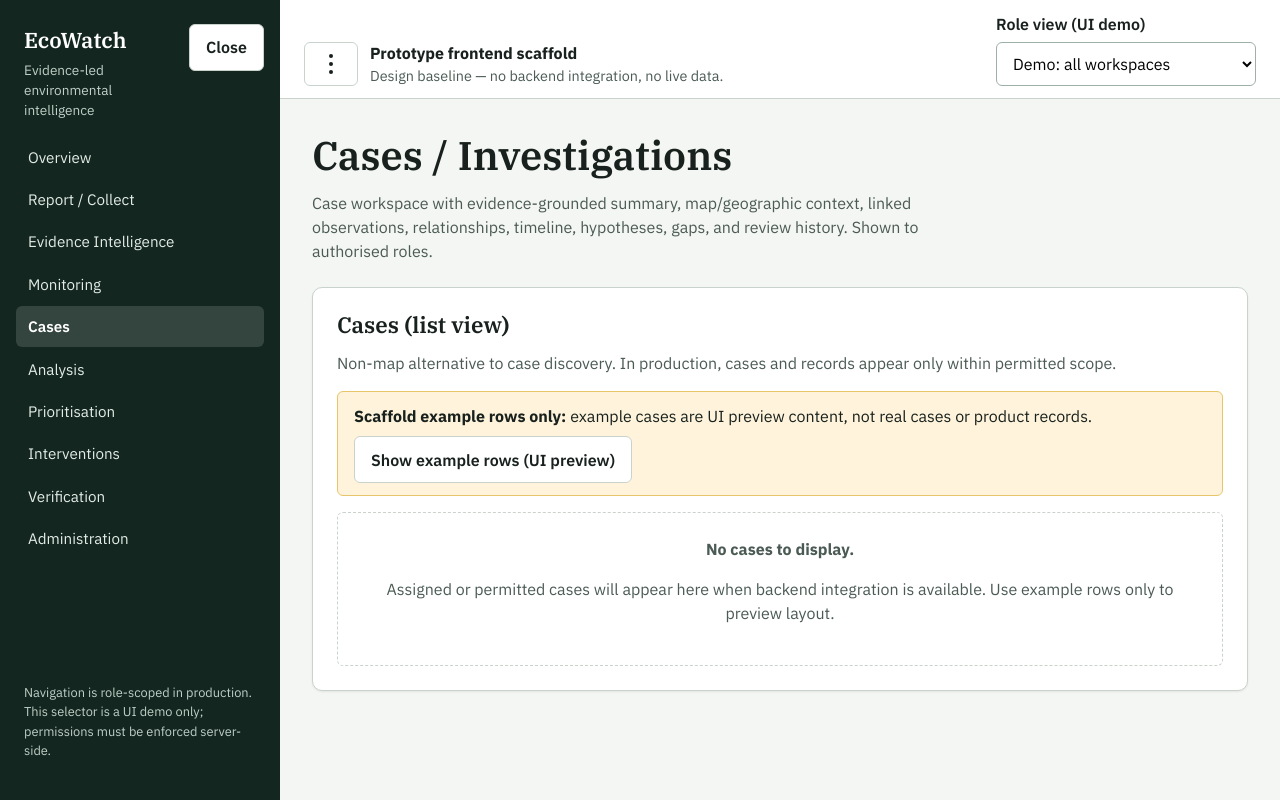
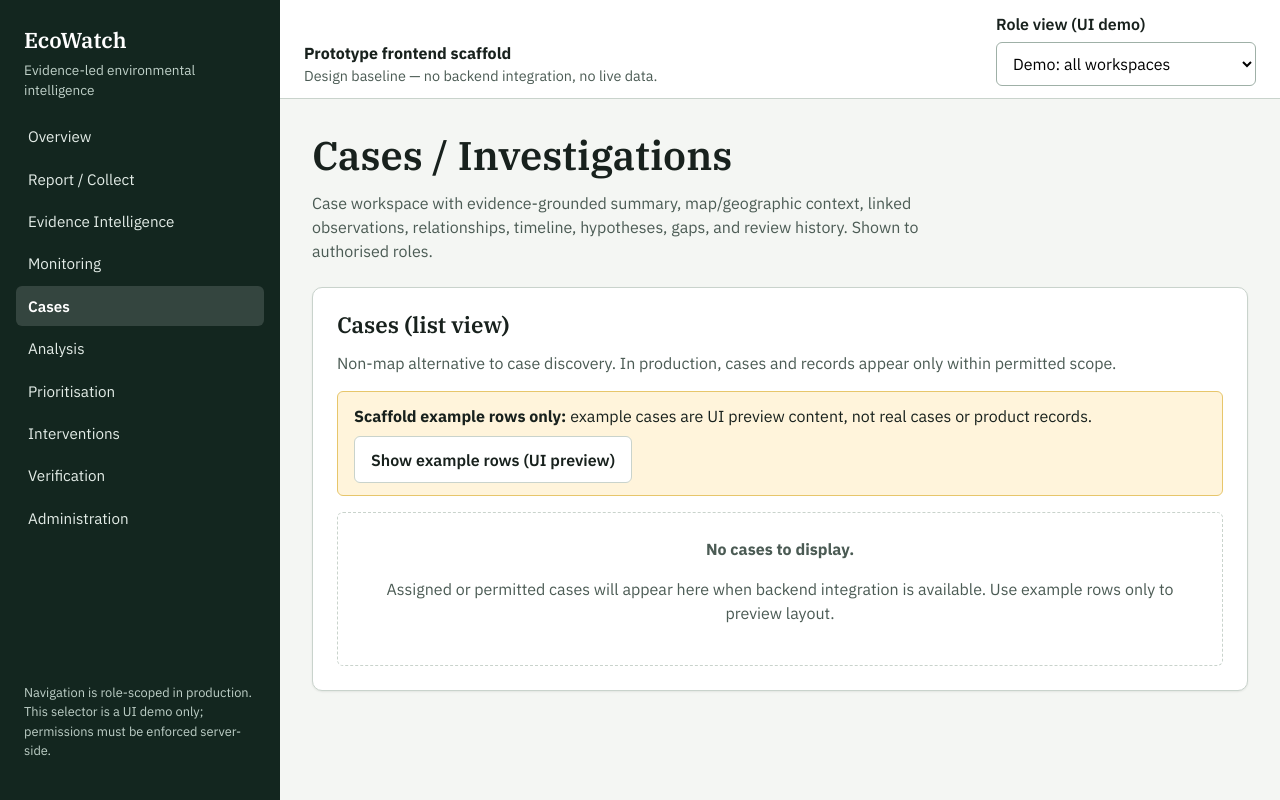
Before and after one commit to Fredprime/EcoWatch, a React (Vite) app in the folder frontend/: page /cases in a window 1280 px wide. Built offline with nearby package versions, Linux system fonts and the light colour scheme.

Commit message:
fix(frontend): hide mobile menu controls on desktop view

```diff
--- a/frontend/src/App.css
+++ b/frontend/src/App.css
@@ -100,11 +100,6 @@
 .topbar-role {
   margin: 0;
   min-width: 260px;
-}
-.menu-button,
-.menu-close,
-.sidebar-backdrop {
-  display: none;
 }
 
 .icon-button {
@@ -243,6 +238,12 @@
   cursor: not-allowed;
 }
 
+.btn.menu-button,
+.btn.menu-close,
+.sidebar-backdrop {
+  display: none;
+}
+
 .toolbar {
   display: flex;
   gap: var(--space-3);
@@ -284,13 +285,13 @@ th { font-size: 0.9rem; color: var(--color-text-muted); font-weight: 600; }
 @media (max-width: 900px) {
   .app-shell { grid-template-columns: 1fr; }
 
-  .menu-button {
+  .btn.menu-button {
     display: inline-flex;
   }
   .icon-button.menu-button {
     padding: 0.5rem;
   }
-  .menu-close {
+  .btn.menu-close {
     display: inline-flex;
     flex-shrink: 0;
     padding: 0.45rem 0.7rem;
```
